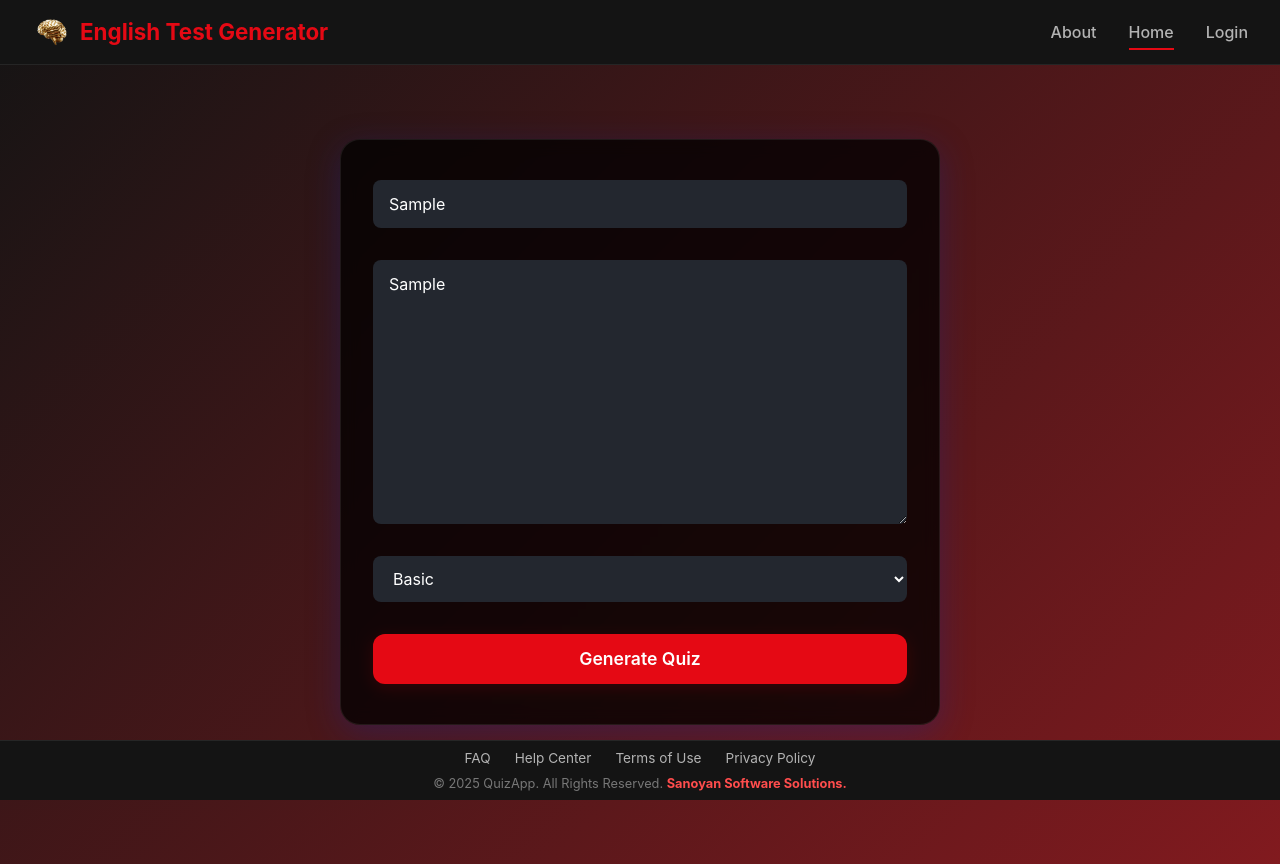
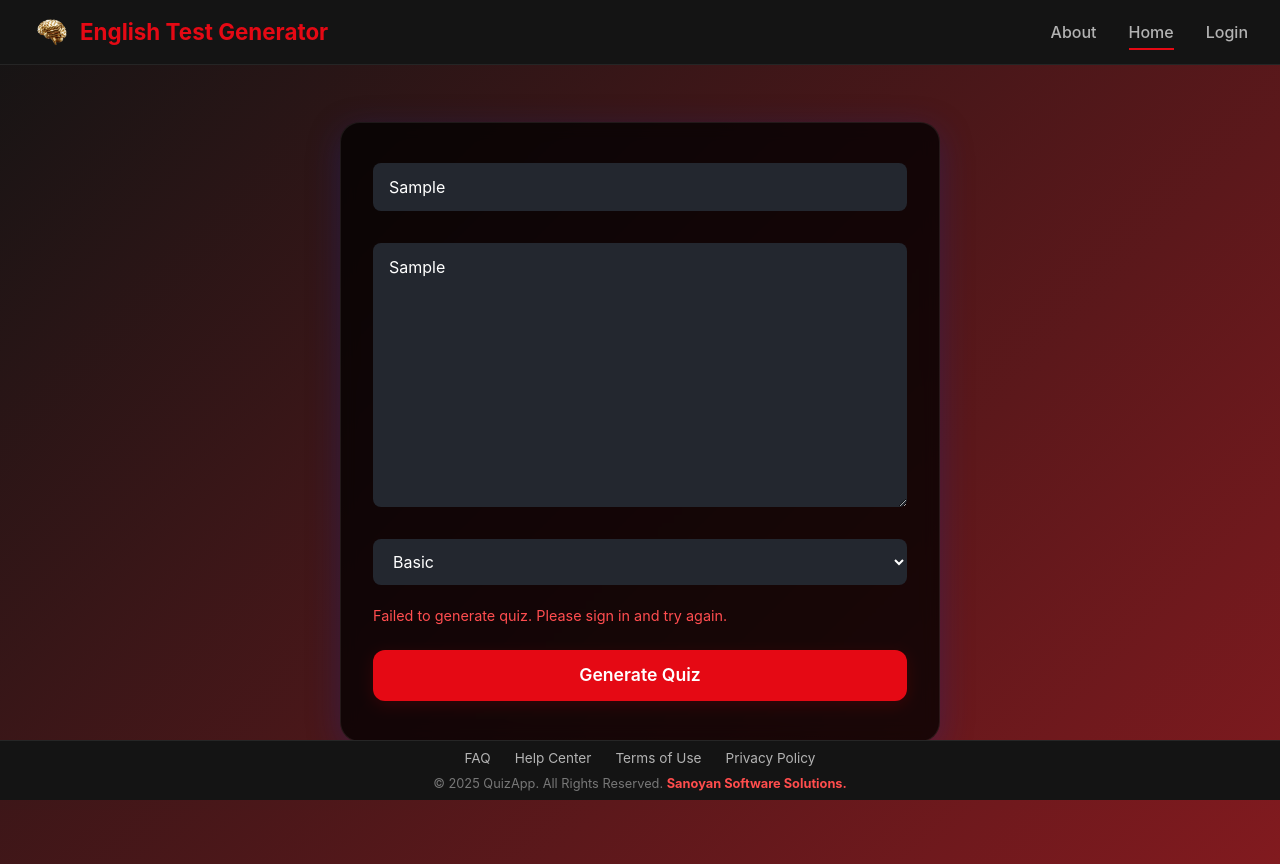
Before and after one commit to eax-academy/english-test-generator-frontend, a React (Vite) app: page /home in a window 1280 px wide. Both pictures are taken after typing "Sample", "Sample" into the empty fields and a click on the button "Generate Quiz". Built offline with nearby package versions, Linux system fonts and the light colour scheme; no server answers.

Commit message:
error handling fix

```diff
--- a/src/pages/HomePage.module.css
+++ b/src/pages/HomePage.module.css
@@ -12,10 +12,10 @@
 .homeFormBox {
   width: 100%;
   max-width: 600px;
-  background: rgba(0,0,0,0.75);
+  background: rgba(0, 0, 0, 0.75);
   border-radius: 1.25rem;
   box-shadow: 0 8px 32px 0 rgba(31, 38, 135, 0.37);
-  border: 1px solid rgba(255,255,255,0.08);
+  border: 1px solid rgba(255, 255, 255, 0.08);
   padding: 2.5rem 2rem;
   backdrop-filter: blur(8px);
   display: flex;
@@ -57,7 +57,7 @@
   border: none;
   cursor: pointer;
   transition: background 0.2s, transform 0.2s;
-  box-shadow: 0 4px 16px 0 rgba(229,9,20,0.15);
+  box-shadow: 0 4px 16px 0 rgba(229, 9, 20, 0.15);
 }
 
 .homeButton:hover:not(:disabled) {
@@ -70,6 +70,12 @@
   cursor: not-allowed;
 }
 
+.homeError {
+  color: #ff4d4f;
+  font-size: 0.9rem;
+  margin-top: -0.8rem;
+}
+
 @media (max-width: 700px) {
   .homeFormBox {
     padding: 1.5rem 0.5rem;
--- a/src/pages/HomePage.tsx
+++ b/src/pages/HomePage.tsx
@@ -8,6 +8,7 @@ import styles from "./HomePage.module.css";
 export default function HomePage() {
   const [text, setText] = useState<string>("");
   const [title, setTitle] = useState<string>("");
+  const [error, setError] = useState<string | null>(null);
   const [loading, setLoading] = useState<boolean>(false);
   const [difficulty, setDifficulty] = useState<"basic" | "intermediate" | "advanced">("basic");
 
@@ -17,7 +18,7 @@ export default function HomePage() {
     e.preventDefault();
 
     if (!text.trim() || !title.trim()) {
-      alert("Please enter both title and text.");
+      setError("Please enter both title and text.");
       return;
     }
 
@@ -30,7 +31,7 @@ export default function HomePage() {
         type: "mixed",
         difficulty,
         questions: [],
-        userId: "temp-user",
+        userId: "",
       });
 
       console.log("Created quiz ID:", quiz._id);
@@ -38,7 +39,7 @@ export default function HomePage() {
 
     } catch (error) {
       console.error(error);
-      alert("Failed to generate quiz. Please sign in and try again.");
+      setError("Failed to generate quiz. Please sign in and try again.");
     } finally {
       setLoading(false);
     }
@@ -74,6 +75,8 @@ export default function HomePage() {
           <option value="intermediate">Intermediate</option>
           <option value="advanced">Advanced</option>
         </select>
+
+        {error && <p className={styles.homeError}>{error}</p>}
         <button
           type="submit"
           disabled={loading}
```
